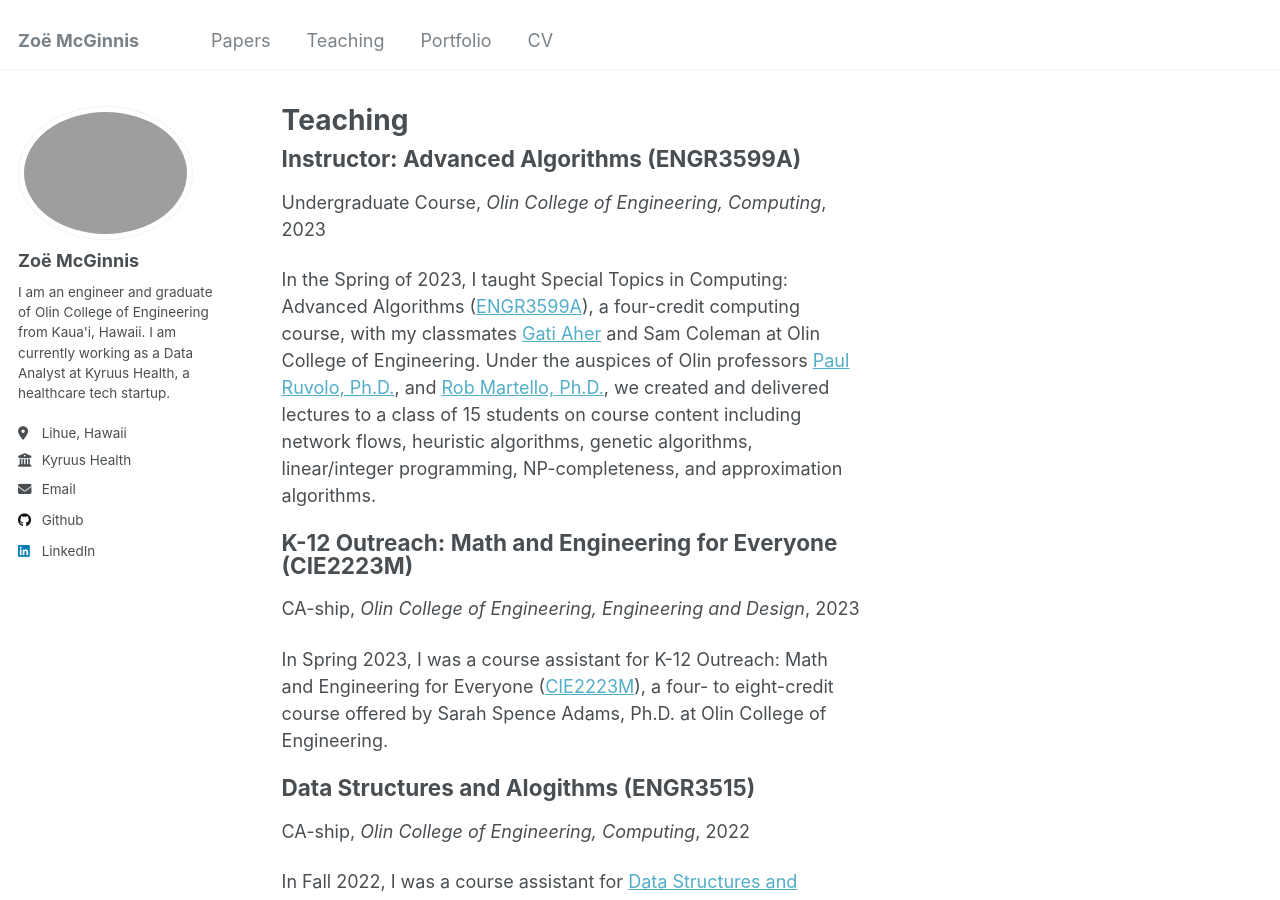
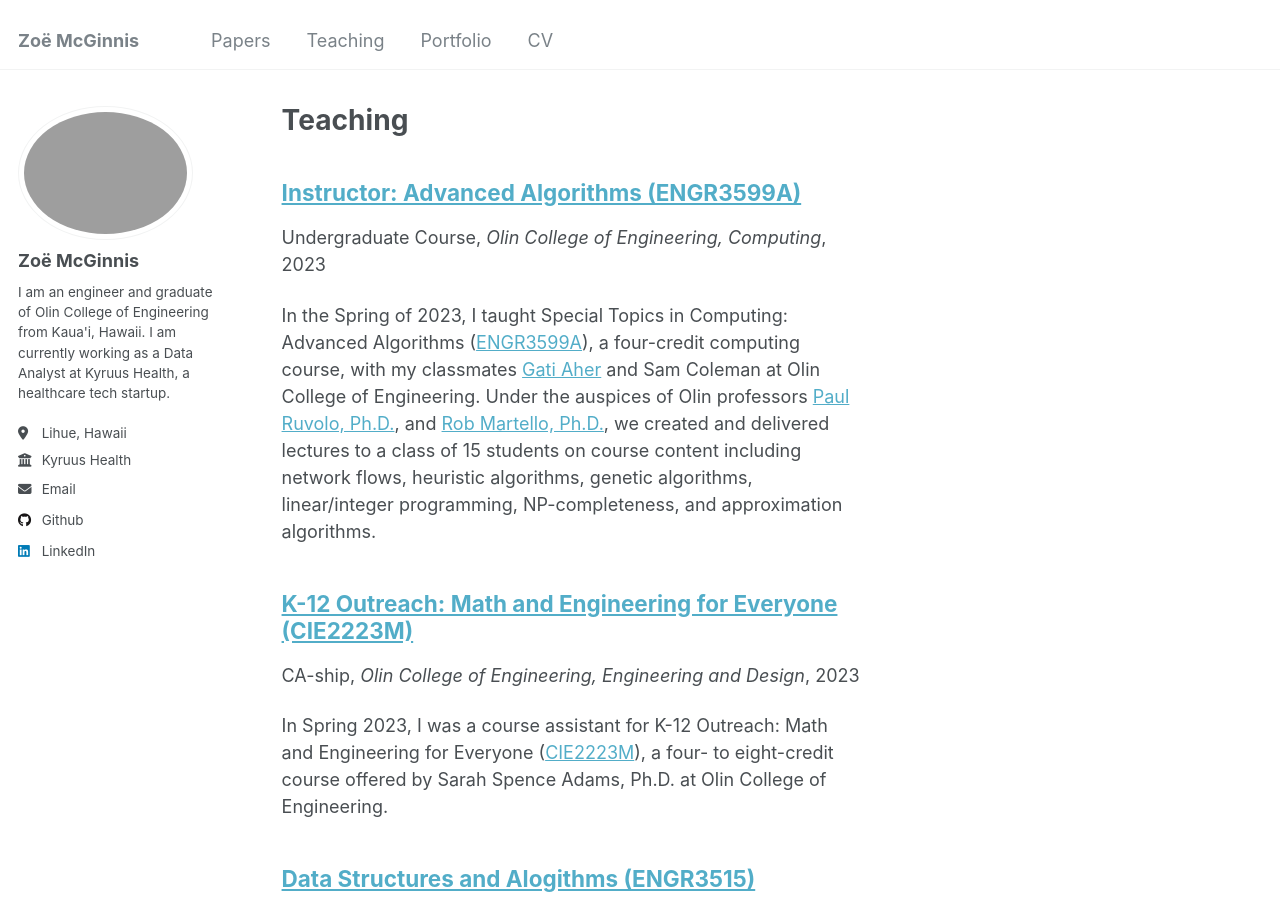
Before and after one commit to Mickmcginnis/zmcginnis, a Jekyll site: the page built from _pages/teaching.html, in a window 1280 px wide and 900 px high. Built offline with Jekyll 4.4.1, drawn with Linux system fonts in a browser that asks for light colours.

```diff
--- a/_includes/archive-single-teaching.html
+++ b/_includes/archive-single-teaching.html
@@ -26,15 +26,13 @@
       </div>
     {% endif %}
 
-    <h2 class="page__title">
-      {{ title }}
-      <!-- {% if post.link %}
+    <h2 class="archive__item-title" itemprop="headline">
+      {% if post.link %}
         <a href="{{ post.link }}">{{ title }}</a> <a href="{{ base_path }}{{ post.url }}" rel="permalink"><i class="fa fa-link" aria-hidden="true" title="permalink"></i><span class="sr-only">Permalink</span></a>
       {% else %}
         <a href="{{ base_path }}{{ post.url }}" rel="permalink">{{ title }}</a>
-      {% endif %} -->
+      {% endif %}
     </h2>
-
     {% if post.read_time %}
       <p class="page__meta"><i class="fa fa-clock-o" aria-hidden="true"></i> {% include read-time.html %}</p>
     {% endif %}
```
